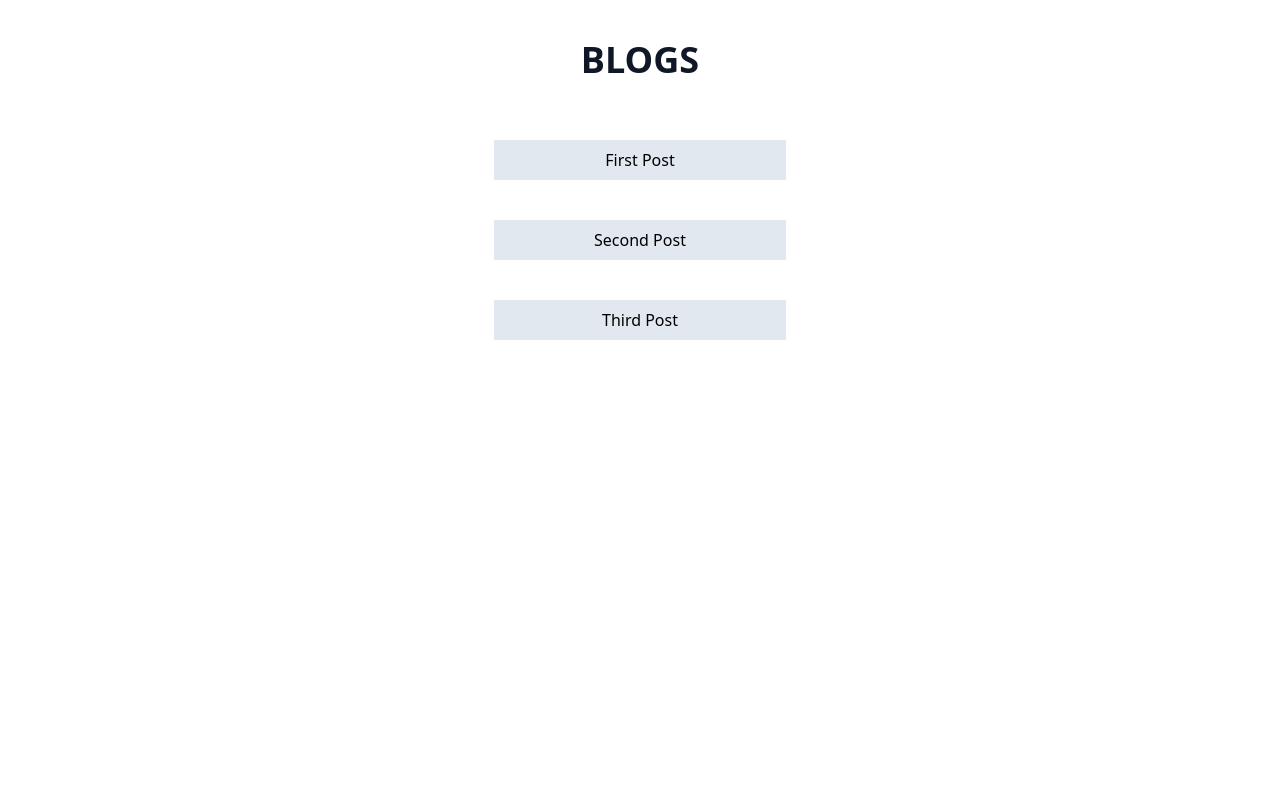
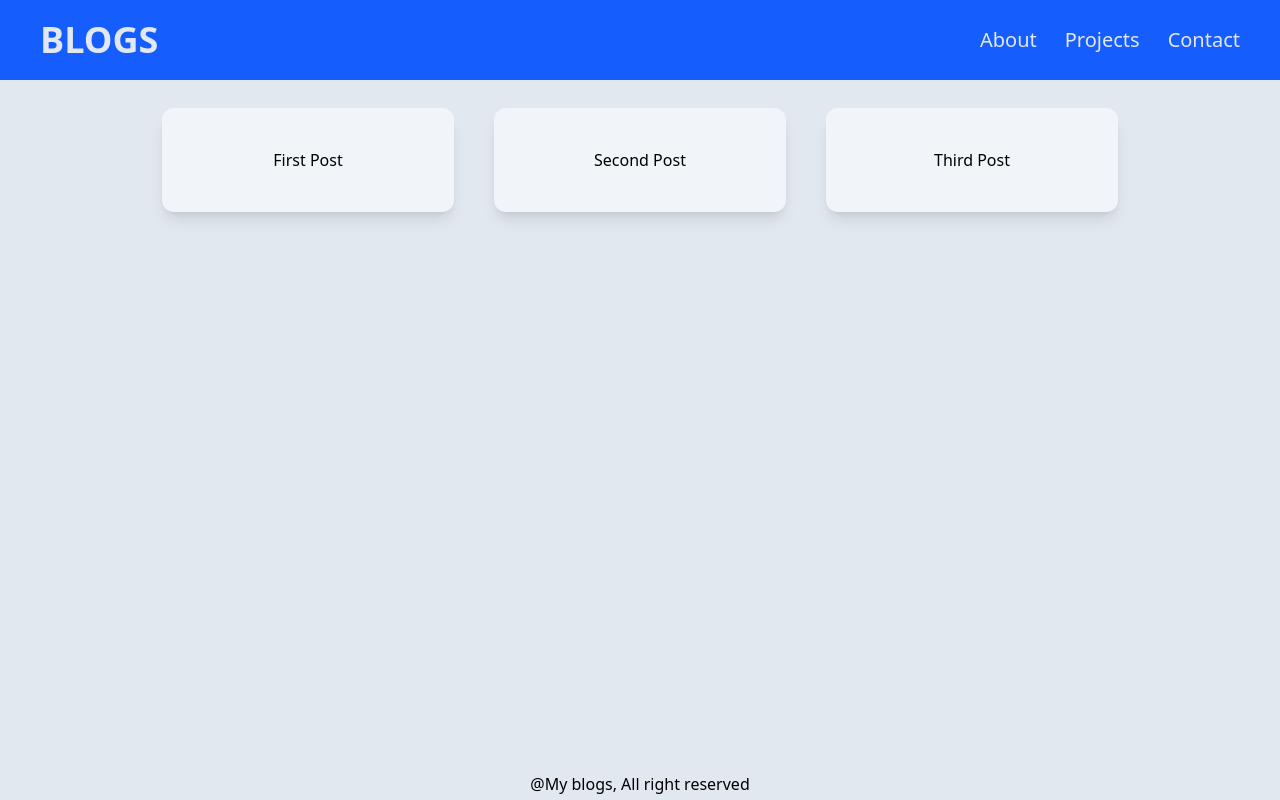
Before and after one commit to ayush8388/next-task1-2-, a Next.js app: page / in a window 1280 px wide. Built offline with nearby package versions, Linux system fonts and the light colour scheme.

Commit message:
integrated footer and navbar using layout

```diff
--- /dev/null
+++ b/components/Footer.js
@@ -0,0 +1,11 @@
+import React from 'react'
+
+const Footer = () => {
+  return (
+    <div className='flex items-center justify-center w-full absolute bottom-1'>
+      @My blogs, All right reserved
+    </div>
+  )
+}
+
+export default Footer
--- /dev/null
+++ b/components/Navbar.js
@@ -0,0 +1,17 @@
+import React from 'react'
+
+const Navbar = () => {
+  return (
+    <div className='w-full bg-blue-600 text-center min-h-9 flex items-center justify-between py-5 px-10 absolute '>
+      <h1 className="text-4xl font-bold  text-slate-200 text-center">BLOGS</h1>
+      <div className='flex flex-row items-center justify-between gap-7 '>
+        <h2 className='text-xl text-slate-200'>About</h2>
+        <h2 className='text-xl text-slate-200'>Projects</h2>
+        <h2 className='text-xl text-slate-200'>Contact</h2>
+
+      </div>
+    </div>
+  )
+}
+
+export default Navbar
--- /dev/null
+++ b/components/layout.js
@@ -0,0 +1,15 @@
+import React from 'react'
+import Navbar from './Navbar'
+import Footer from './Footer'
+
+const Layout = ({children}) => {
+  return (
+    <div>
+        <Navbar/>
+        <main>{children}</main>
+        <Footer/>
+    </div>
+  )
+}
+
+export default Layout
--- a/pages/_app.js
+++ b/pages/_app.js
@@ -1,5 +1,11 @@
+import Layout from "@/components/Layout";
 import "@/styles/globals.css";
 
+
 export default function App({ Component, pageProps }) {
-  return <Component {...pageProps} />;
+  return(
+    <Layout>
+      <Component {...pageProps} />
+    </Layout>
+  )
 }
--- a/pages/blog/[id]/index.js
+++ b/pages/blog/[id]/index.js
@@ -6,8 +6,8 @@ const index = ({post}) => {
         return <div>no post found</div>
     }
   return (
-    <div className="min-h-screen flex flex-col items-center justify-center bg-gray-50 px-4">
-      <div className="max-w-2xl w-full bg-white rounded-xl shadow-lg p-8 mt-10">
+    <div className="min-h-screen flex flex-col items-center justify-center px-4 bg-slate-100">
+      <div className="max-w-2xl w-full bg-white rounded-xl shadow-lg p-8 mb-24">
         <h1 className="text-4xl font-bold mb-4 text-gray-900 text-center">{post.title}</h1>
         <p className="text-lg text-gray-700 leading-relaxed text-center">{post.content}</p>
       </div>
--- a/pages/index.js
+++ b/pages/index.js
@@ -5,13 +5,12 @@ import Link from 'next/link'
 
 const index = ({posts}) => {
   return (
-    <div className='text-center p-10 mx-auto'>
-      <h1 className="text-4xl font-bold mb-10 text-gray-900 text-center">BLOGS</h1>
-      <div className='flex flex-col items-center justify-center px-4'>
+    <div className='min-h-screen text-center p-10 mx-auto bg-slate-200'>
+      <div className='flex flex-wrap justify-center  px-4 mt-12'>
         {posts.map((post) => (
-        <h2 key={post.id} className='w-1/4 bg-slate-200 py-2 px-2 m-5'>
+        <div key={post.id} className='w-1/4 py-10 bg-slate-100 px-2 m-5 rounded-xl shadow-lg'>
           <Link href={`/blog/${post.id}`}>{post.title}</Link>
-        </h2>
+        </div>
       ))}
       </div>
     </div>
```
